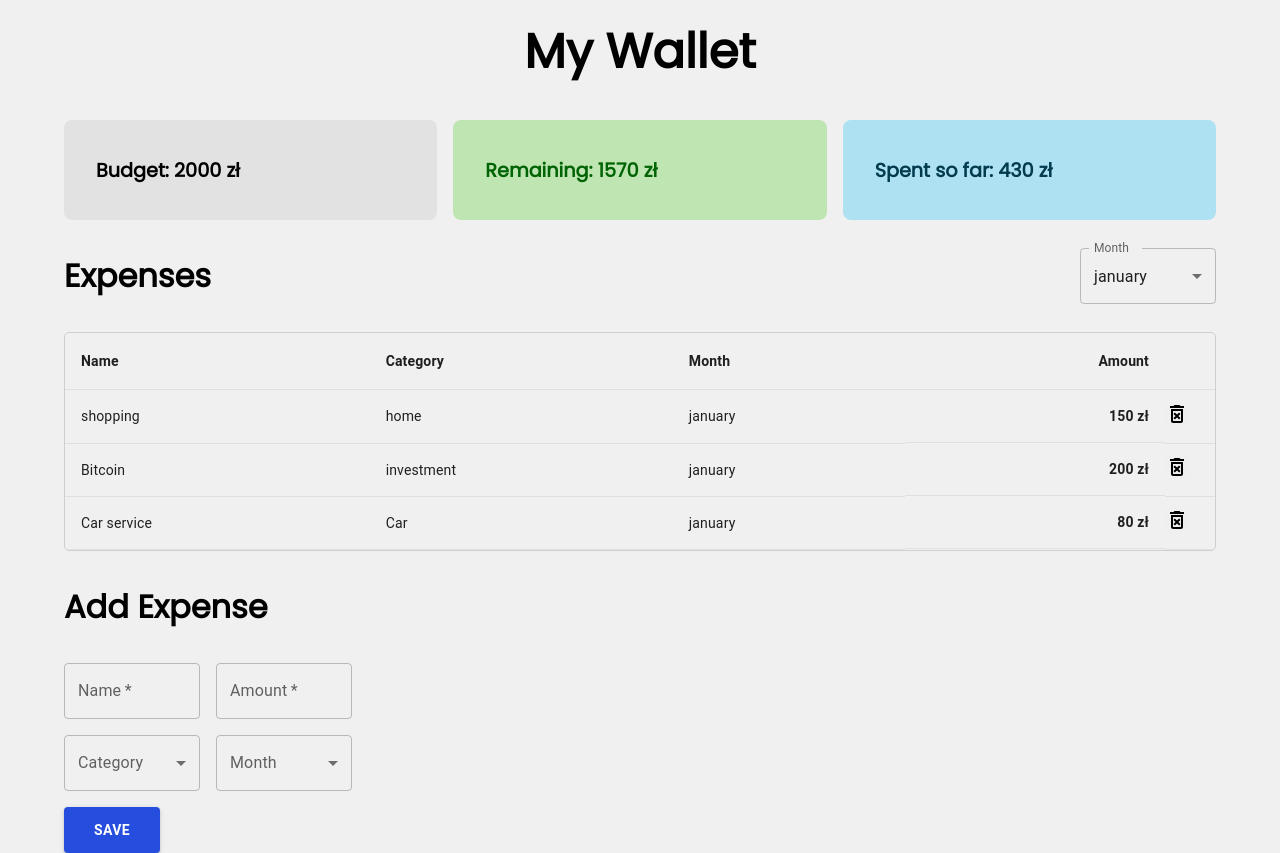
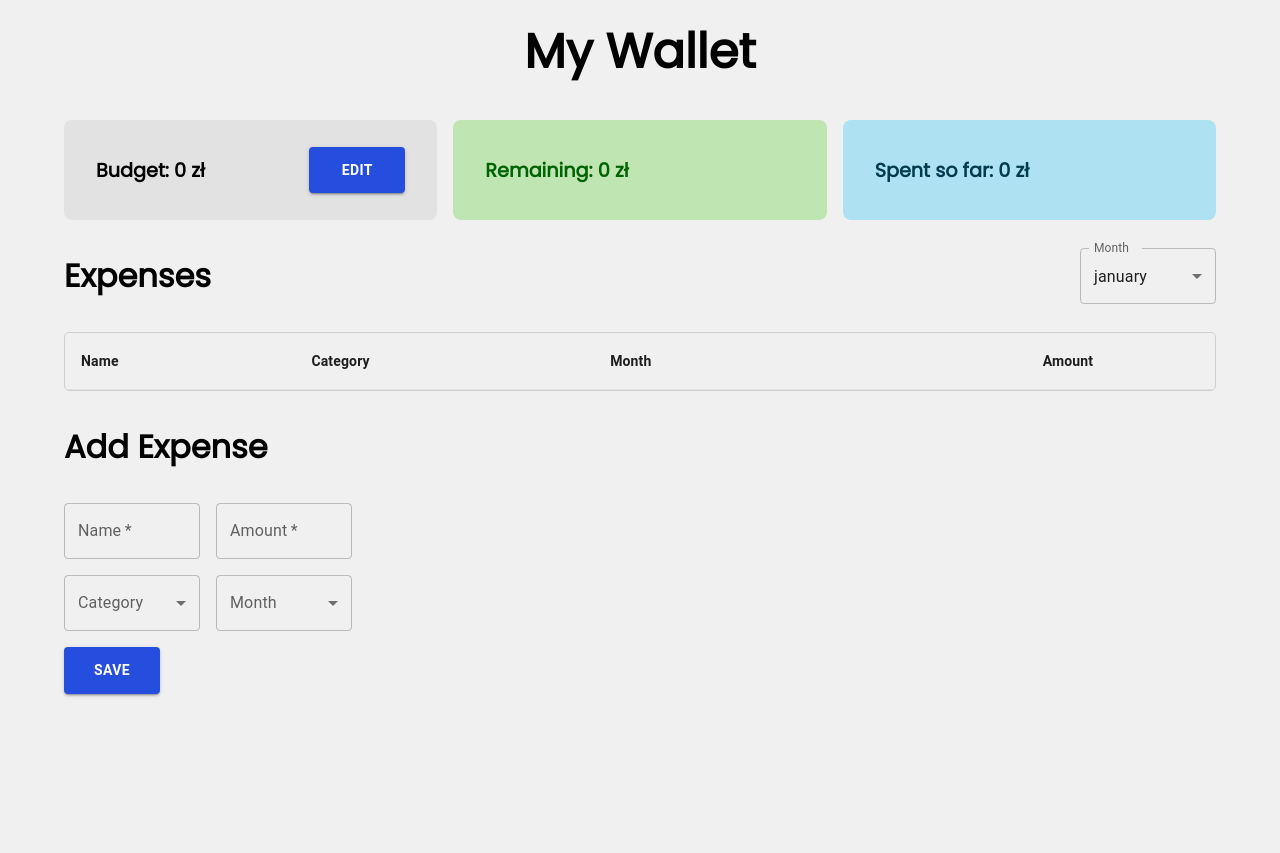
Before and after one commit to marcinsuski/mywallet, a React (Create React App) app: page / in a window 1280 px wide. After the commit the page ends 800 px from the top, so only its background shows below. Built offline with nearby package versions, Linux system fonts and the light colour scheme.

Commit message:
save data to localStorage

```diff
--- a/src/App.module.css
+++ b/src/App.module.css
@@ -32,3 +32,11 @@
     min-width: 350px;
     height: 100px;
 }
+
+.budgetBox {
+    display: flex;
+    align-items: center;
+    justify-content: space-between;
+    width: 100%;
+    margin-right: 2rem;
+}
--- a/src/components/AddExpenseForm.jsx
+++ b/src/components/AddExpenseForm.jsx
@@ -1,6 +1,6 @@
 import { Button, FormControl, InputLabel, TextField } from "@mui/material";
 import { Box } from "@mui/system";
-import React, { useContext, useState } from "react";
+import React, { useContext, useEffect, useState } from "react";
 import classes from "./AddExpenseForm.module.css";
 import Select from "@mui/material/Select";
 import MenuItem from "@mui/material/MenuItem";
@@ -12,7 +12,7 @@ const AddExpenseForm = () => {
     const [amount, setAmount] = useState('');
     const [category, setCategory] = useState('');
     const [month, setMonth] = useState('');
-    const {dispatch} = useContext(AppContext);
+    const {dispatch, expenses} = useContext(AppContext);
 
 
 
@@ -31,7 +31,12 @@ const AddExpenseForm = () => {
             type: 'ADD_EXPENSE',
             payload: expense,
         })
+
     }
+
+    useEffect(() => {
+        localStorage.setItem('expenses', JSON.stringify(expenses));
+      }, [expenses]);
 
     return (
         <Box component="form" onSubmit={onSubmit} className={classes.form}>
--- a/src/components/Budget.jsx
+++ b/src/components/Budget.jsx
@@ -1,13 +1,31 @@
-import React, { useContext } from 'react'
+import React, { useContext, useState } from 'react'
 import classes from '../App.module.css'
 import {AppContext } from '../context/AppContext';
+import EditBudget from './EditBudget';
+import ViewBudget from './ViewBudget';
 
 const Budget = () => {
-  const {budget} = useContext(AppContext);
+  const {budget, dispatch} = useContext(AppContext);
+	const [isEditing, setIsEditing] = useState(false);
 
+	const handleEditClick = () => {
+		setIsEditing(true);
+	};
+
+	const handleSaveClick = (value) => {
+		dispatch({
+			type: 'SET_BUDGET',
+			payload: value,
+		});
+		setIsEditing(false);
+	};
   return (
     <div className={classes.summary} style={{backgroundColor: '#E2E2E2'}}>
-      <span>Budget: {budget} zł</span>
+      {isEditing ? (
+				<EditBudget handleSaveClick={handleSaveClick} budget={budget} />
+			) : (
+				<ViewBudget handleEditClick={handleEditClick} budget={budget}  />
+			)}
       </div>
   )
 }
--- a/src/components/Budget.module.css
+++ /dev/null
@@ -1,5 +0,0 @@
-.summary {
-    width:  200px;
-    height: 100px;
-    background-color: red;
-}
--- /dev/null
+++ b/src/components/EditBudget.jsx
@@ -0,0 +1,39 @@
+import { Button, TextField } from "@mui/material";
+import React, { useEffect, useState } from "react";
+
+const EditBudget = ({ handleSaveClick, budget }) => {
+    const [income, setIncome] = useState(budget);
+
+
+    useEffect(() => {
+        localStorage.setItem('budget', JSON.stringify(income));
+      }, [income]);
+
+    return (
+        <>
+            <TextField
+                required
+                type="number"
+                id="income"
+                value={income}
+                onChange={(event) => setIncome(event.target.value)}
+            />
+
+            <Button
+                type="submit"
+                sx={{
+                    fontWeight: "bold",
+                    width: "6rem",
+                    padding: "0.7rem 0.5rem",
+                    backgroundColor: "#264ede",
+                }}
+                variant="contained"
+                onClick={() => handleSaveClick(income)}
+            >
+                Save
+            </Button>
+        </>
+    );
+};
+
+export default EditBudget;
--- a/src/components/ExpenseItem.jsx
+++ b/src/components/ExpenseItem.jsx
@@ -1,7 +1,6 @@
 import React, { useContext } from "react";
 import classes from "./ExpenseItem.module.css";
 import DeleteForeverOutlinedIcon from "@mui/icons-material/DeleteForeverOutlined";
-
 import { AppContext } from "../context/AppContext";
 import { Icon, TableCell, TableRow } from "@mui/material";
 
@@ -16,20 +15,20 @@ const ExpenseItem = ({ id, name, category, amount, month }) => {
     };
 
     return (
-        <TableRow   >
-            <TableCell style={{ padding: '0 1rem'}}>{name}</TableCell>
-            <TableCell style={{  padding: '0 1rem'}}>{category}</TableCell>
-            <TableCell style={{ padding: '0 1rem'  }}>{month}</TableCell>
-            <TableCell
+        <TableRow>
+            <TableCell style={{ padding: "0 0 0 1rem" }}>{name}</TableCell>
+            <TableCell style={{ padding: "0 0 0 1rem" }}>{category}</TableCell>
+            <TableCell style={{ padding: "0 0 0 1rem" }}>{month}</TableCell>
+            <TableCell  className={classes.badge}
                 style={{
                     display: "flex",
                     alignItems: "center",
                     justifyContent: "flex-end",
                 }}
             >
-                <TableCell style={{ padding: '0 0 0 1rem'  }} className={classes.badge}>{amount} zł</TableCell>
+                {amount} zł
             </TableCell>
-            <TableCell style={{ width: '50px',  padding: '0 1rem 0 0' }}>
+            <TableCell style={{ width: "50px", padding: "0 1rem 0 0" }}>
                 <Icon
                     component="button"
                     style={{
@@ -38,7 +37,10 @@ const ExpenseItem = ({ id, name, category, amount, month }) => {
                         cursor: "pointer",
                     }}
                 >
-                    <DeleteForeverOutlinedIcon onClick={handleDeleteExpense} />
+                    <DeleteForeverOutlinedIcon
+                        color="error"
+                        onClick={handleDeleteExpense}
+                    />
                 </Icon>
             </TableCell>
         </TableRow>
--- a/src/components/ExpenseItem.module.css
+++ b/src/components/ExpenseItem.module.css
@@ -2,11 +2,16 @@
     display: flex;
     justify-content: space-between;
     align-items: center;
-
 }
-
 
 .badge {
     font-weight: bold;
-    border-bottom: none;
 }
+
+.expense {
+    color: red;
+}
+
+.income {
+    color: green;
+}
--- a/src/components/ExpenseList.jsx
+++ b/src/components/ExpenseList.jsx
@@ -6,30 +6,34 @@ import {
     TableHead,
     TableRow,
 } from "@mui/material";
-import React, { useContext } from "react";
+import React, { useContext, useEffect } from "react";
 import { AppContext } from "../context/AppContext";
 import ExpenseItem from "./ExpenseItem";
 
 const ExpenseList = () => {
     const { expenses } = useContext(AppContext);
 
+    useEffect(() => {
+        const items = JSON.parse(localStorage.getItem("items"));
+        if (!items) return;
+    }, []);
+
     return (
-        <TableContainer  style={{
-            border: "1px solid rgb(207, 207, 207)",
-            borderRadius: "5px",
-
-        }}>
-            <Table aria-label="simple table" style={{ }}>
-                <TableHead >
+        <TableContainer
+            style={{
+                border: "1px solid rgb(207, 207, 207)",
+                borderRadius: "5px",
+            }}
+        >
+            <Table aria-label="simple table" style={{}}>
+                <TableHead>
                     <TableRow>
                         {["Name", "Category", "Month", "Amount", " "].map(
                             (head) => (
                                 <TableCell
-                                style={{fontWeight: 'bold'}}
+                                    style={{ fontWeight: "bold" }}
                                     key={head}
-                                    align={
-                                        head === "Amount" ? "right" : ""
-                                    }
+                                    align={head === "Amount" ? "right" : "left"}
                                 >
                                     {head}
                                 </TableCell>
@@ -37,11 +41,10 @@ const ExpenseList = () => {
                         )}
                     </TableRow>
                 </TableHead>
-                <TableBody  >
+                <TableBody>
                     {expenses.map((expense) => {
                         return (
                             <ExpenseItem
-
                                 key={expense.id}
                                 id={expense.id}
                                 name={expense.name}
@@ -51,7 +54,6 @@ const ExpenseList = () => {
                             />
                         );
                     })}
-
                 </TableBody>
             </Table>
         </TableContainer>
--- /dev/null
+++ b/src/components/ViewBudget.jsx
@@ -0,0 +1,28 @@
+import { Box, Button } from "@mui/material";
+import React from "react";
+import classes from '../App.module.css'
+
+const ViewBudget = ({ budget, handleEditClick }) => {
+    return (
+        <Box className={classes.budgetBox}>
+            <Box>
+            <span>Budget: {budget} zł</span>
+
+            </Box>
+            <Button
+                onClick={handleEditClick}
+                sx={{
+                    fontWeight: "bold",
+                    width: "6rem",
+                    padding: "0.7rem 0.5rem",
+                    backgroundColor: "#264ede",
+                }}
+                variant="contained"
+            >
+                Edit
+            </Button>
+        </Box>
+    );
+};
+
+export default ViewBudget;
--- a/src/context/AppContext.js
+++ b/src/context/AppContext.js
@@ -1,6 +1,7 @@
 import { createContext, useReducer } from "react";
 
 const AppReducer = (state, action) => {
+
     switch (action.type) {
         case "ADD_EXPENSE":
             return {
@@ -17,44 +18,28 @@ const AppReducer = (state, action) => {
         case "SET_BUDGET":
             return {
                 ...state,
-                budget: [...state.budget, action.payload],
+                budget: action.payload,
             };
         default:
             return state;
     }
 };
 
+const budget = JSON.parse(localStorage.getItem("budget")) || 0;
+const expenses = JSON.parse(localStorage.getItem("expenses")) || [];
+
 const initialState = {
-    budget: 2000,
-    expenses: [
-        {
-            id: 12,
-            name: "shopping",
-            amount: 150,
-            category: "home",
-            month: "january",
-        },
-        {
-            id: 13,
-            name: "Bitcoin",
-            amount: 200,
-            category: "investment",
-            month: "january",
-        },
-        {
-            id: 14,
-            name: "Car service",
-            amount: 80,
-            category: "Car",
-            month: "january",
-        },
-    ],
+    budget: budget,
+    expenses: [...expenses],
+
+
 };
 
 export const AppContext = createContext();
 
 export const AppProvider = (props) => {
     const [state, dispatch] = useReducer(AppReducer, initialState);
+
 
     return (
         <AppContext.Provider
```
